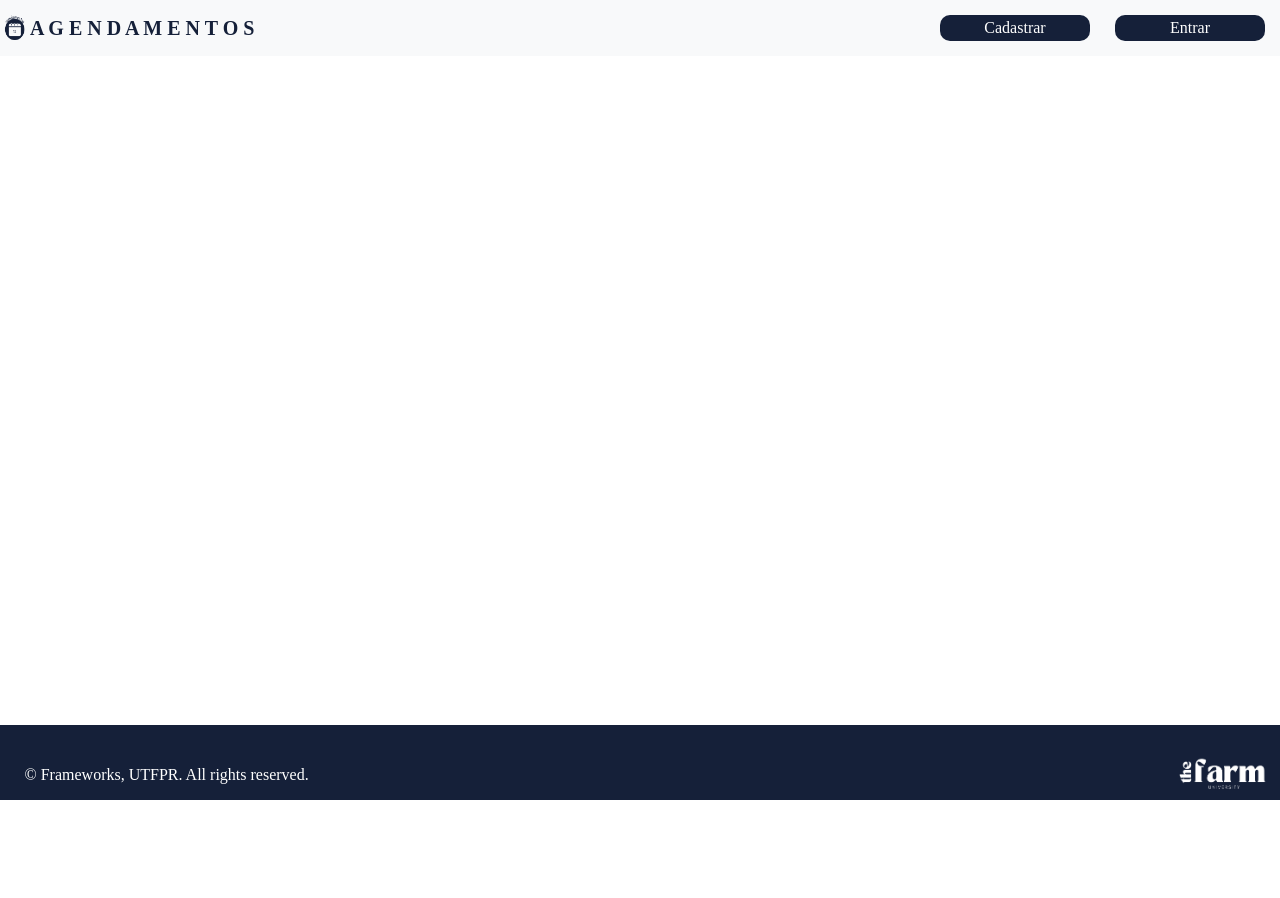
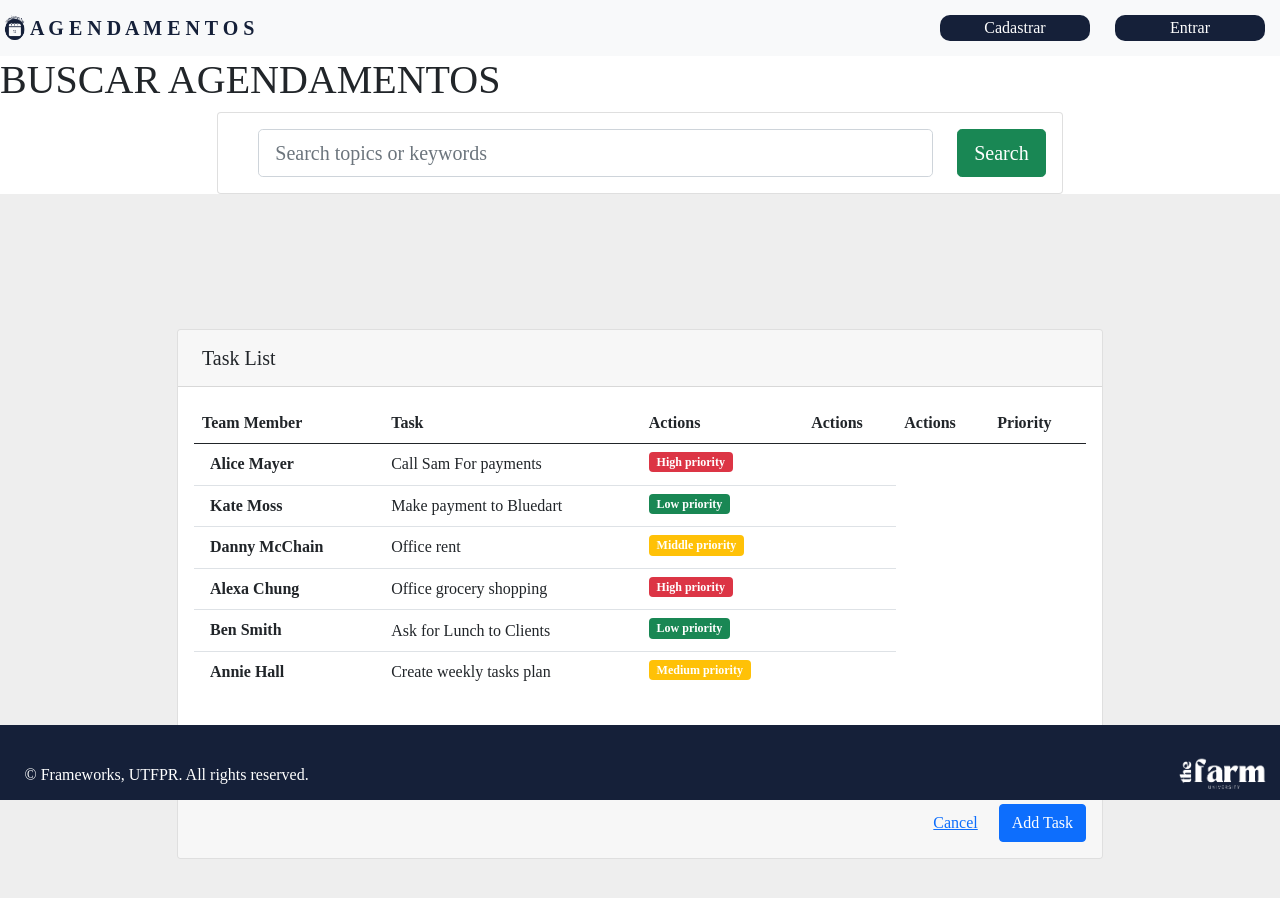
Before and after one commit to danielapandrade/controle-agendamento, an Angular app: page /entrar in a window 1280 px wide. Before the commit this address led to /. Shown: the top 898 px of the page. Before the commit the page ends 800 px from the top, so only its background shows below. Built offline with nearby package versions, Linux system fonts and the light colour scheme.

Commit message:
adicionando painel de entrada

```diff
--- a/angular.json
+++ b/angular.json
@@ -28,7 +28,7 @@
               "src/styles.css",
               "node_modules/bootstrap/dist/css/bootstrap.min.css"
             ],
-            "scripts": []
+            "scripts": ["node_modules/bootstrap/dist/js/bootstrap.js"]
           },
           "configurations": {
             "production": {
--- a/package.json
+++ b/package.json
@@ -18,7 +18,7 @@
     "@angular/platform-browser": "^16.0.0",
     "@angular/platform-browser-dynamic": "^16.0.0",
     "@angular/router": "^16.0.0",
-    "bootstrap": "5.0.0",
+    "bootstrap": "^5.0.0",
     "json-server": "^0.17.3",
     "rxjs": "~7.8.0",
     "tslib": "^2.3.0",
--- a/src/app/app-routing.module.ts
+++ b/src/app/app-routing.module.ts
@@ -1,11 +1,13 @@
-import { NgModule } from '@angular/core';
+import { Component, NgModule } from '@angular/core';
 import { RouterModule, Routes } from '@angular/router';
 import { MainPageComponent } from './main-page/main-page.component';
 import { CadastrarComponent } from './cadastrar/cadastrar.component';
 import { DescricaoMaterialComponent } from './descricao-material/descricao-material.component';
+import { MainPanelComponent } from './main-panel/main-panel.component';
 
 const routes: Routes = [{path:'', component: MainPageComponent}, {path:'cadastrar', component: CadastrarComponent},
-{ path: "main-page/:material", component: DescricaoMaterialComponent }];
+{ path: "main-page/:material", component: DescricaoMaterialComponent },
+{path:'entrar', component:MainPanelComponent}];
 
 @NgModule({
   imports: [RouterModule.forRoot(routes)],
--- a/src/app/app.component.ts
+++ b/src/app/app.component.ts
@@ -1,4 +1,5 @@
 import { Component } from '@angular/core';
+import { Router } from '@angular/router';
 
 @Component({
   selector: 'app-root',
@@ -7,5 +8,6 @@ import { Component } from '@angular/core';
 })
 export class AppComponent {
   title = 'controle-agendamento';
-  agendamentos="A G E N D A M E N T O S"
+  agendamentos="A G E N D A M E N T O S";
+
 }
--- a/src/app/app.module.ts
+++ b/src/app/app.module.ts
@@ -11,6 +11,7 @@ import { DescricaoMaterialComponent } from './descricao-material/descricao-mater
 import { FormsModule } from '@angular/forms';
 import { ReactiveFormsModule } from '@angular/forms';
 import { HttpClientModule } from '@angular/common/http';
+import { MainPanelComponent } from './main-panel/main-panel.component';
 
 
 
@@ -21,7 +22,8 @@ import { HttpClientModule } from '@angular/common/http';
     MainPageComponent,
     FooterComponent,
     CadastrarComponent,
-    DescricaoMaterialComponent
+    DescricaoMaterialComponent,
+    MainPanelComponent
 
 
   ],
--- a/src/app/footer/footer.component.css
+++ b/src/app/footer/footer.component.css
@@ -37,7 +37,7 @@
 @media (max-width: 800px) {
 
   .box {
-    height: 150px;
+    height: 100px;
   }
 
   .copyright {
--- a/src/app/footer/footer.component.ts
+++ b/src/app/footer/footer.component.ts
@@ -1,4 +1,5 @@
 import { Component } from '@angular/core';
+
 
 @Component({
   selector: 'app-footer',
--- a/src/app/header/header.component.html
+++ b/src/app/header/header.component.html
@@ -5,6 +5,6 @@
   </div>
   <div >
     <button type="button"  [routerLink]="['/cadastrar']" >Cadastrar</button>
-    <button type="button">Entrar</button>
+    <button type="button" [routerLink]="['/entrar']" >Entrar</button>
 </div>
 </nav>
--- /dev/null
+++ b/src/app/main-panel/main-panel.component.html
@@ -0,0 +1,154 @@
+<h1>BUSCAR AGENDAMENTOS</h1>
+<div class="row justify-content-center">
+    <div class="col-12 col-md-10 col-lg-8">
+        <form class="card card-sm">
+            <div class="card-body row no-gutters align-items-center">
+                <div class="col-auto">
+                    <i class="fas fa-search h4 text-body"></i>
+                </div>
+                <!--end of col-->
+                <div class="col">
+                    <input class="form-control form-control-lg form-control-borderless" type="search" placeholder="Search topics or keywords">
+                </div>
+                <!--end of col-->
+                <div class="col-auto">
+                    <button class="btn btn-lg btn-success" type="submit">Search</button>
+                </div>
+                <!--end of col-->
+            </div>
+        </form>
+    </div>
+    <!--end of col-->
+</div>
+<section class="vh-100" style="background-color: #eee;">
+    <div class="container py-5 h-100">
+      <div class="row d-flex justify-content-center align-items-center h-100">
+        <div class="col-md-12 col-xl-10">
+
+          <div class="card">
+            <div class="card-header p-3">
+              <h5 class="mb-0"><i class="fas fa-tasks me-2"></i>Task List</h5>
+            </div>
+            <div class="card-body" data-mdb-perfect-scrollbar="true" style="position: relative; height: 400px">
+
+              <table class="table mb-0">
+                <thead>
+                  <tr>
+                    <th scope="col">Team Member</th>
+                    <th scope="col">Task</th>
+                    <th scope="col">Actions</th>
+                    <th scope="col">Actions</th>
+                    <th scope="col">Actions</th>
+                    <th scope="col">Priority</th>
+                  </tr>
+                </thead>
+                <tbody>
+                  <tr class="fw-normal">
+                    <th>
+                      <span class="ms-2">Alice Mayer</span>
+                    </th>
+                    <td class="align-middle">
+                      <span>Call Sam For payments</span>
+                    </td>
+                    <td class="align-middle">
+                      <h6 class="mb-0"><span class="badge bg-danger">High priority</span></h6>
+                    </td>
+                    <td class="align-middle">
+                      <a href="#!" data-mdb-toggle="tooltip" title="Done"><i
+                          class="fas fa-check text-success me-3"></i></a>
+                      <a href="#!" data-mdb-toggle="tooltip" title="Remove"><i
+                          class="fas fa-trash-alt text-danger"></i></a>
+                    </td>
+                  </tr>
+                  <tr class="fw-normal">
+                    <th>
+                      <span class="ms-2">Kate Moss</span>
+                    </th>
+                    <td class="align-middle">Make payment to Bluedart</td>
+                    <td class="align-middle">
+                      <h6 class="mb-0"><span class="badge bg-success">Low priority</span></h6>
+                    </td>
+                    <td class="align-middle">
+                      <a href="#!" data-mdb-toggle="tooltip" title="Done"><i
+                          class="fas fa-check text-success me-3"></i></a>
+                      <a href="#!" data-mdb-toggle="tooltip" title="Remove"><i
+                          class="fas fa-trash-alt text-danger"></i></a>
+                    </td>
+                  </tr>
+                  <tr class="fw-normal">
+                    <th>
+
+                      <span class="ms-2">Danny McChain</span>
+                    </th>
+                    <td class="align-middle">Office rent</td>
+                    <td class="align-middle">
+                      <h6 class="mb-0"><span class="badge bg-warning">Middle priority</span></h6>
+                    </td>
+                    <td class="align-middle">
+                      <a href="#!" data-mdb-toggle="tooltip" title="Done"><i
+                          class="fas fa-check text-success me-3"></i></a>
+                      <a href="#!" data-mdb-toggle="tooltip" title="Remove"><i
+                          class="fas fa-trash-alt text-danger"></i></a>
+                    </td>
+                  </tr>
+                  <tr class="fw-normal">
+                    <th>
+                      <span class="ms-2">Alexa Chung</span>
+                    </th>
+                    <td class="align-middle">Office grocery shopping</td>
+                    <td class="align-middle">
+                      <h6 class="mb-0"><span class="badge bg-danger">High priority</span></h6>
+                    </td>
+                    <td class="align-middle">
+                      <a href="#!" data-mdb-toggle="tooltip" title="Done"><i
+                          class="fas fa-check text-success me-3"></i></a>
+                      <a href="#!" data-mdb-toggle="tooltip" title="Remove"><i
+                          class="fas fa-trash-alt text-danger"></i></a>
+                    </td>
+                  </tr>
+                  <tr class="fw-normal">
+                    <th class="">
+
+                      <span class="ms-2">Ben Smith</span>
+                    </th>
+                    <td class="align-middle">Ask for Lunch to Clients</td>
+                    <td class="align-middle">
+                      <h6 class="mb-0"><span class="badge bg-success">Low priority</span></h6>
+                    </td>
+                    <td class="align-middle">
+                      <a href="#!" data-mdb-toggle="tooltip" title="Done"><i
+                          class="fas fa-check text-success me-3"></i></a>
+                      <a href="#!" data-mdb-toggle="tooltip" title="Remove"><i
+                          class="fas fa-trash-alt text-danger"></i></a>
+                    </td>
+                  </tr>
+                  <tr class="fw-normal">
+                    <th class="border-0">
+
+                      <span class="ms-2">Annie Hall</span>
+                    </th>
+                    <td class="border-0 align-middle">Create weekly tasks plan</td>
+                    <td class="border-0 align-middle">
+                      <h6 class="mb-0"><span class="badge bg-warning">Medium priority</span></h6>
+                    </td>
+                    <td class="border-0 align-middle">
+                      <a href="#!" data-mdb-toggle="tooltip" title="Done"><i
+                          class="fas fa-check text-success me-3"></i></a>
+                      <a href="#!" data-mdb-toggle="tooltip" title="Remove"><i
+                          class="fas fa-trash-alt text-warning"></i></a>
+                    </td>
+                  </tr>
+                </tbody>
+              </table>
+
+            </div>
+            <div class="card-footer text-end p-3">
+              <button class="me-2 btn btn-link">Cancel</button>
+              <button class="btn btn-primary">Add Task</button>
+            </div>
+          </div>
+
+        </div>
+      </div>
+    </div>
+  </section>
```
Also changed, not shown: src/app/main-panel/main-panel.component.ts (added, +10 -0 lines), src/app/main-panel/main-panel.component.css (added), 1 other file (tests, documents, lock files or other folders).
